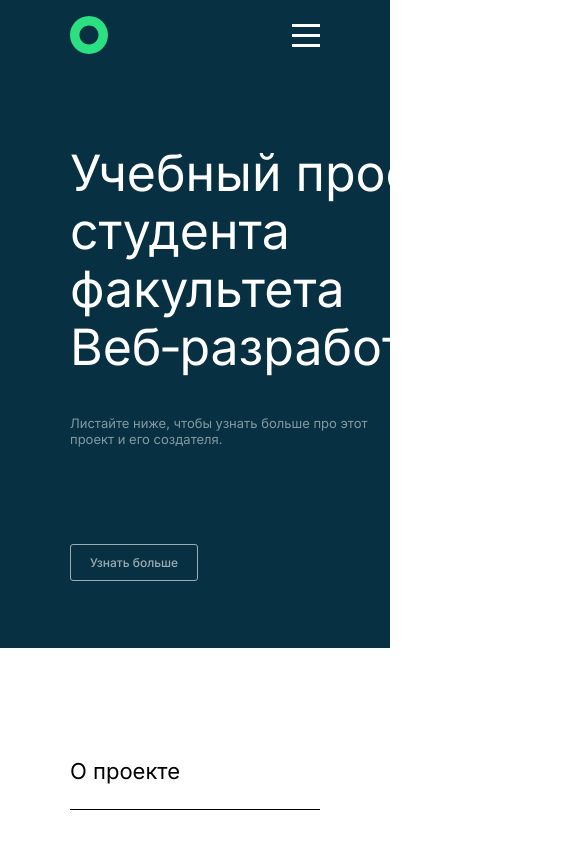
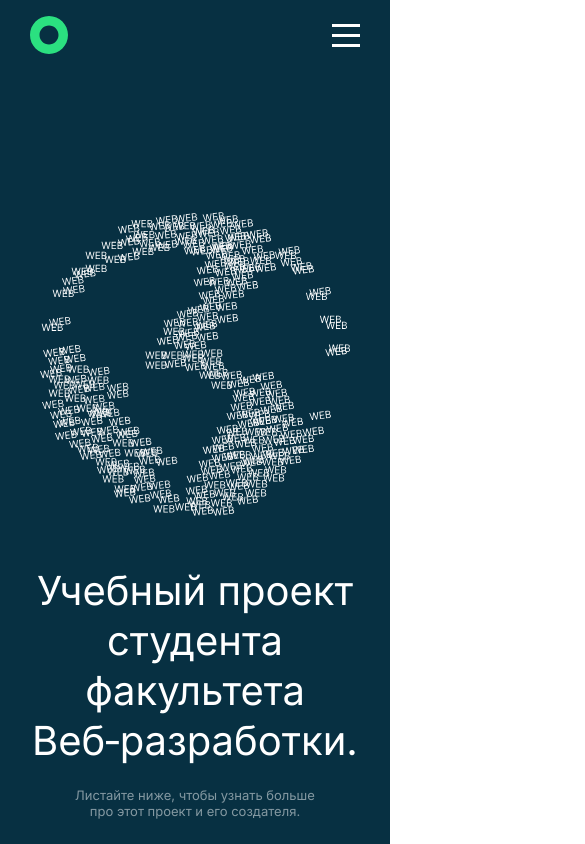
Before and after one commit to taniauvya/movies-explorer-frontend, a React (Create React App) app: page / in a window 390 px wide. Shown: the top 844 px of the page, 585 px wide, since content can reach past the window. Built offline with nearby package versions, Linux system fonts and the light colour scheme.

Commit message:
CSS - Promo 768

```diff
--- a/src/components/Header/Header.css
+++ b/src/components/Header/Header.css
@@ -20,6 +20,44 @@
     display: none;
 }
 
+.header__container_login {
+    display: flex;
+    flex-grow: 1;
+    justify-content: end;
+}
+
+.header__container_login_links {
+    display: flex;
+    flex-direction: row;
+    align-items: center;
+    gap: 32px;
+}
+
+.header__register_link {
+    text-decoration: none;
+    outline-color: transparent;
+    color: #fff;
+    font-weight: 500;
+    font-size: 12px;
+    line-height: 16px;
+}
+
+.header__login_link {
+    text-decoration: none;
+    outline-color: transparent;
+    color: #000;
+    font-weight: 500;
+    font-size: 12px;
+    line-height: 16px;
+    background-color: #2BE080;
+    display: flex;
+    justify-content: center;
+    align-items: center;
+    width: 76px;
+    height: 32px;
+    border-radius: 3px;
+}
+
 @media (max-width: 768px) {
 
     .header {
--- a/src/components/Header/Header.js
+++ b/src/components/Header/Header.js
@@ -1,23 +1,44 @@
+import React from 'react';
+import { Link } from 'react-router-dom';
 import './Header.css'
 import imgLogo from '../../images/logo.svg'
 import Navigation from '../Navigation/Navigation';
 import NavigationMenu from '../NavigationMenu/NavigationMenu'
+import { CurrentUserContext } from '../../contexts/CurrentUserContext.js';
 
-const Header = ({ navigationLinkClass, navigationAccountClass, isBlackLineNavMenu =true }) => {
+const Header = ({ navigationLinkClass, navigationAccountClass, isBlackLineNavMenu = true }) => {
+
+    const currentUser = React.useContext(CurrentUserContext);
+
+    let linksElem;
+    if (currentUser?.name === '') {
+        linksElem =
+            <div className="header__container_login">
+                <div className="header__container_login_links">
+                    <Link to="/signup" className="header__register_link">Регистрация</Link>
+                    <Link to="/signin" className="header__login_link">Войти</Link>
+                </div>
+            </div>
+    }
+    else {
+        linksElem =
+            <>
+                <div className='header__container_nav_large'>
+                    <Navigation
+                        linkClass={navigationLinkClass}
+                        accountClass={navigationAccountClass} />
+                </div>
+                <div className='header__container_nav_medium'>
+                    <NavigationMenu isBlack={isBlackLineNavMenu} />
+                </div>
+            </>
+    }
 
     return (
         <div className="header">
             <img alt="logo" src={imgLogo} className='header__logo' />
 
-            <div className='header__container_nav_large'>
-                <Navigation
-                    linkClass={navigationLinkClass}
-                    accountClass={navigationAccountClass} />
-            </div>
-
-            <div className='header__container_nav_medium'>
-                <NavigationMenu isBlack={isBlackLineNavMenu} />
-            </div>
+            {linksElem}
         </div>
     )
 };
--- a/src/components/Navigation/Navigation.css
+++ b/src/components/Navigation/Navigation.css
@@ -65,38 +65,6 @@
     height: 12px;
 }
 
-.navigation__container_login {
-    display: flex;
-    flex-direction: row;
-    align-items: center;
-    gap: 5px;
-}
-
-.navigation__register_link {
-    text-decoration: none;
-    outline-color: transparent;
-    color: #fff;
-    font-weight: 500;
-    font-size: 12px;
-    line-height: 16px;
-}
-
-.navigation__login_link {
-    text-decoration: none;
-    outline-color: transparent;
-    color: #000;
-    font-weight: 500;
-    font-size: 12px;
-    line-height: 16px;
-    background-color: #2BE080;
-    display: flex;
-    justify-content: center;
-    align-items: center;
-    width: 76px;
-    height: 32px;
-    border-radius: 3px;
-}
-
 .navigation__space {
     flex-basis: 64px;
 }
--- a/src/components/Navigation/Navigation.js
+++ b/src/components/Navigation/Navigation.js
@@ -1,43 +1,25 @@
-import React from 'react';
 import { NavLink, Link } from 'react-router-dom';
 import './Navigation.css'
 import imgAccountButton from '../../images/account-button.svg'
-import { CurrentUserContext } from '../../contexts/CurrentUserContext.js';
 
 const Navigation = ({ linkClass, accountClass }) => {
 
-    const currentUser = React.useContext(CurrentUserContext);
     const linkClassNav = ({ isActive }) => `${linkClass || ""} navigation__link ${isActive ? "navigation__link_active" : ""}`;
 
-    let linksElem;
-    if (currentUser?.name === '') {
-        linksElem =
-            <div className="navigation__container_login">
-                <Link to="/signup" className="navigation__register_link">Регистрация</Link>
-                <Link to="/signin" className="navigation__login_link">Войти</Link>
+    return (
+        <div className="navigation">
+            <div className='navigation__space' />
+            <div className="navigation___container_link">
+                <NavLink to="/movies" className={linkClassNav}>Фильмы</NavLink>
+                <NavLink to="/saved-movies" className={linkClassNav}>Сохранённые фильмы</NavLink>
             </div>
-    }
-    else {
-        linksElem =
+
             <div className={`navigation__account_container ${accountClass || ""}`}>
                 <Link to="/profile" className="navigation__account_link">Аккаунт</Link>
                 <div className="navigation__container_account_img">
                     <img alt="Аккаунт" className="navigation__account_img" src={imgAccountButton} />
                 </div>
             </div>
-    }
-
-    return (
-        <div className="navigation">
-            <div className='navigation__space' />
-            {(currentUser?.name !== '') &&
-                <div className="navigation___container_link">
-                    <NavLink to="/movies" className={linkClassNav}>Фильмы</NavLink>
-                    <NavLink to="/saved-movies" className={linkClassNav}>Сохранённые фильмы</NavLink>
-                </div>
-            }
-
-            {linksElem}
         </div>
     )
 };
--- a/src/components/Promo/Promo.css
+++ b/src/components/Promo/Promo.css
@@ -14,7 +14,11 @@
     display: flex;
     flex-direction: row;
     justify-content: space-between;
+}
 
+.promo__container_title {
+    display: flex;
+    flex-direction: column;
 }
 
 .promo__title_main {
@@ -34,6 +38,7 @@
     line-height: 15.73px;
     padding-top: 29px;
     max-width: 310px;
+    margin: 0;
 }
 
 .promo__logo {
@@ -72,3 +77,55 @@
 .navigation_link_color {
     color: #fff !important;
 }
+
+
+@media (max-width: 768px) {
+
+    .promo {
+        height: 924px;
+    }
+
+    .promo__container {
+        padding-left: 30px;
+        padding-right: 30px;
+    }
+
+    .promo__container_content {
+        flex-direction: column;
+        align-items: center;
+        padding-top: 158px;
+    }
+
+    .promo__logo {
+        order: 1;
+        width: 310px;
+        height: 304px;
+    }
+
+    .promo__container_title {
+        display: flex;
+        flex-direction: column;
+        align-items: center;
+        text-align: center;
+        order: 2;
+        padding-top: 50px;
+    }
+
+    .promo__title_main {
+        font-weight: 400;
+        font-size: 40px;
+        line-height: 50px;
+    }
+
+    .promo__text {
+        max-width: 260px;
+        padding-top: 22px;
+    }
+
+    .promo__container_more {
+        display: flex;
+        justify-content: center;
+        padding-top: 92px;
+    }
+
+}
```
